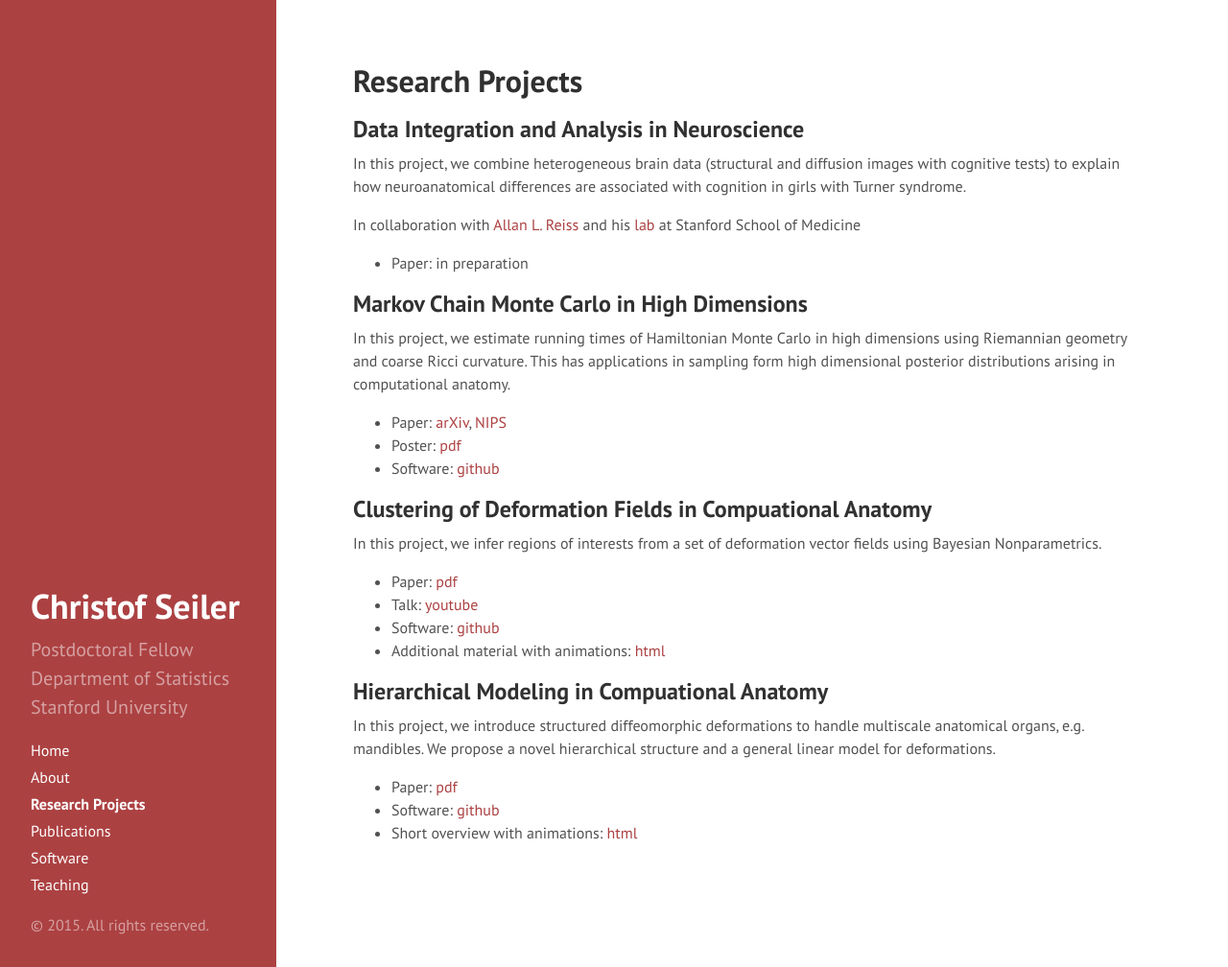
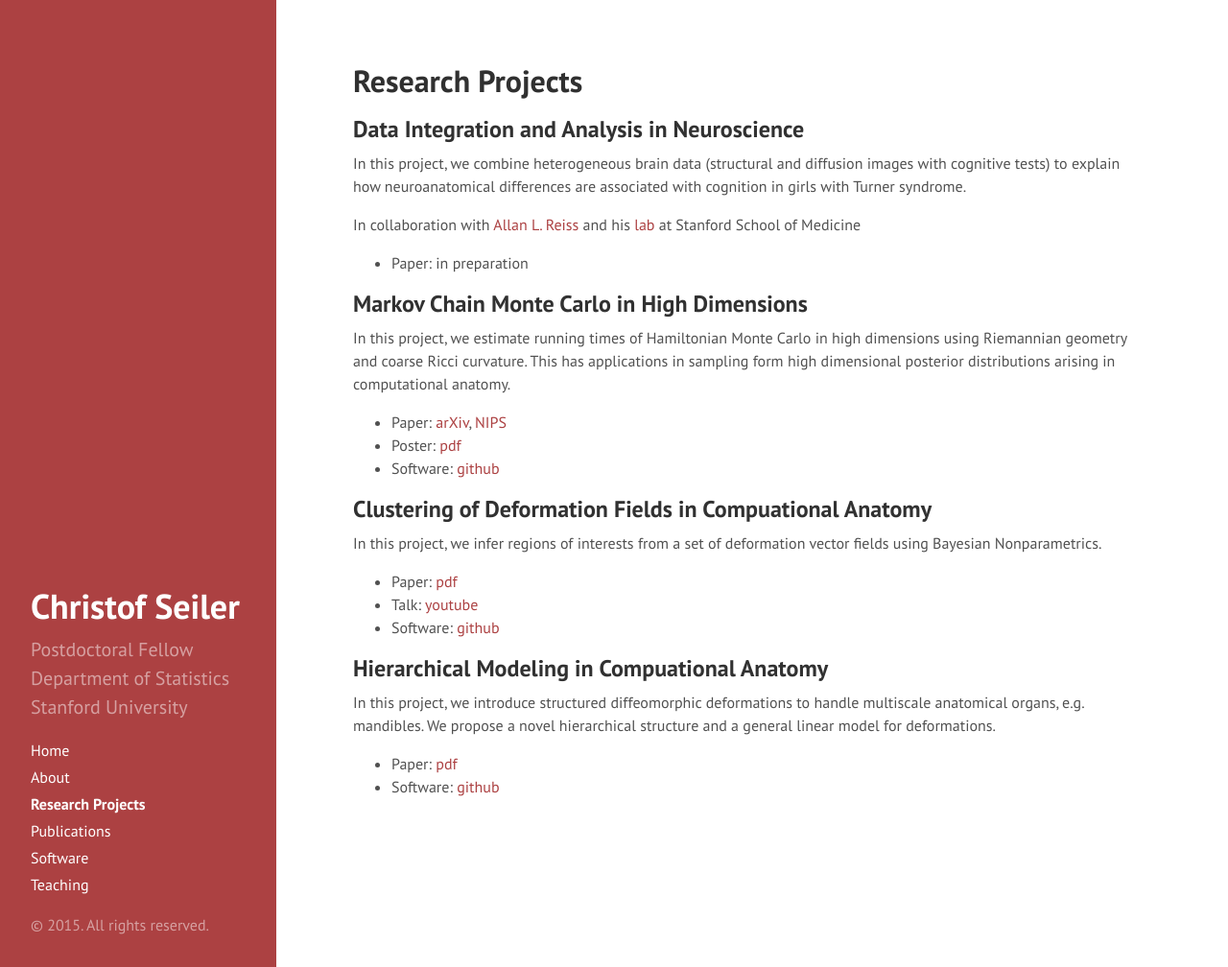
Before and after one commit to ChristofSeiler/ChristofSeiler.github.io, a Jekyll site: the page built from projects.md, in a window 1280 px wide and 1008 px high. Shown: the whole window at 96% size. Built offline with Jekyll 4.4.1, drawn with Linux system fonts in a browser that asks for light colours; Markdown is read by kramdown in place of the engine named in the settings.

Commit message:
remove links to old website

```diff
--- a/projects.md
+++ b/projects.md
@@ -26,7 +26,6 @@ In this project, we infer regions of interests from a set of deformation vector
 * Paper: [pdf](http://web.stanford.edu/~cseiler/papers/BayesianNonparametricsGeometricDeformationsSeiler2013.pdf)
 * Talk: [youtube](https://www.youtube.com/watch?v=KZO-EaJ6Qrc)
 * Software: [github](https://github.com/ChristofSeiler/BayesianNonparametrics.git)
-* Additional material with animations: [html]({{site.url}}/public/gsi2013/index.html)
 
 ## Hierarchical Modeling in Compuational Anatomy
 
@@ -34,4 +33,3 @@ In this project, we introduce structured diffeomorphic deformations to handle mu
 
 * Paper: [pdf](http://www.inria.fr/sophia/asclepios/Publications/Christof.Seiler/SeilerPolyaffineTransformationTreesMedIA2012.pdf)
 * Software: [github](https://github.com/ChristofSeiler/PolyaffineTransformationTrees.git)
-* Short overview with animations: [html](http://web.stanford.edu/~cseiler/projects_trees.html)
```
